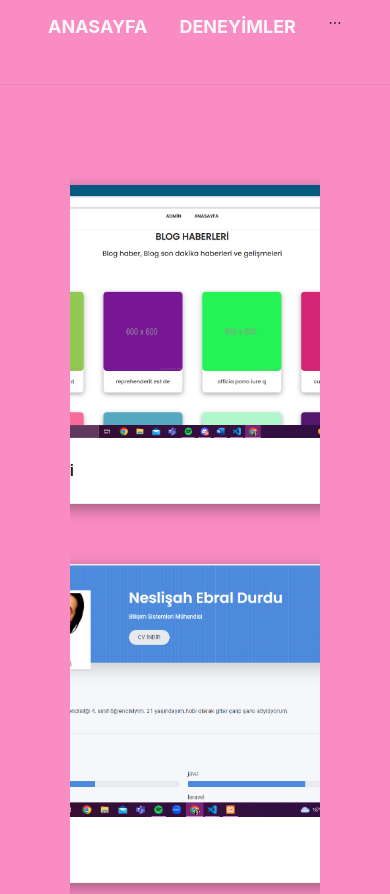
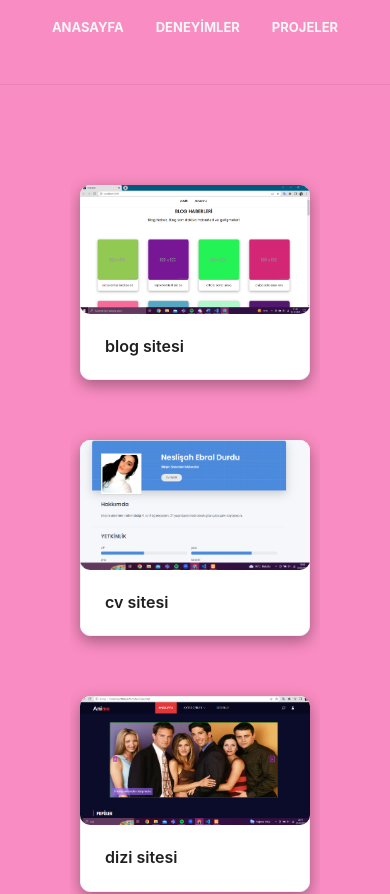
Before and after one commit to nesli10/portfolio, a React (Create React App) app: page /proje in a window 390 px wide. Shown: the top 894 px of the page. Built offline with nearby package versions, Linux system fonts and the light colour scheme.

Commit message:
add css changes

```diff
--- a/src/App.css
+++ b/src/App.css
@@ -20,6 +20,11 @@
     }
     .ant-menu-item-selected {
       color: #09090a !important;
+    }
+    @media only screen and (max-width: 600px) {
+      .navbarlink {
+        font-size:small;
+      }
     }
     /* footer css başlangıç*/
 .footer {
@@ -48,10 +53,17 @@
  @media only screen and (max-width: 600px) {
    .footer svg {
      font-size: 50px ;
+     display: flex ;
+     justify-content: center;
+     align-items: center ;
+     flex-direction: column ;
+     padding-top: 10px ;
+
    }
+
  }
  .iconbtn{
-   margin: 5rem;
+   margin: 10rem;
    right: 2rem;
 
  }
@@ -122,7 +134,7 @@
 }
 @media only screen and (max-width: 600px) {
   .about h2 {
-    font-size: 40px;
+    font-size: 30px;
   }
 
   .about .prompt {
@@ -195,3 +207,16 @@
     .projeler{
       background-color: #f98cc2;
     }
+    @media only screen and (max-width: 600px) {
+       .card1{
+        margin: 30px;
+        border-radius: 10px;
+        box-shadow: rgba(0, 0, 0, 0.35) 0px 5px 15px;
+        width: 230px;
+        }
+        .anasayfafoto{
+          border-radius: 10px !important;
+          width: 230px ;
+        }
+
+    }
```
